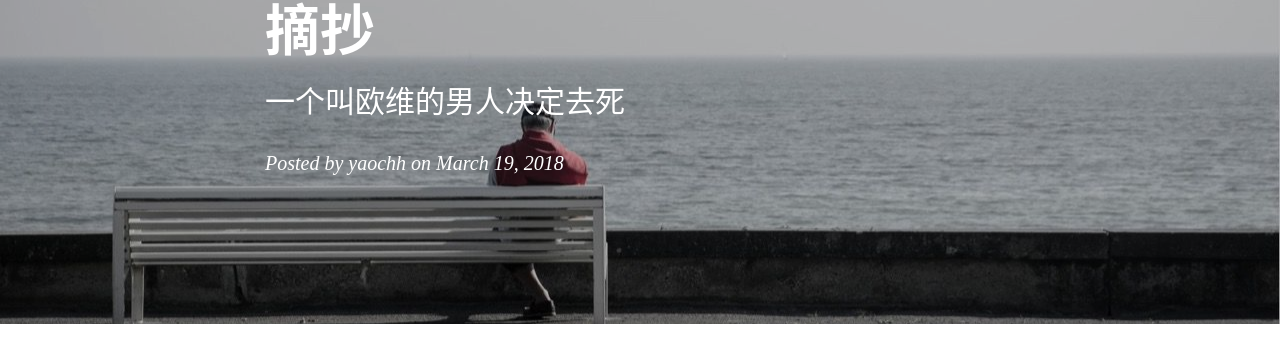
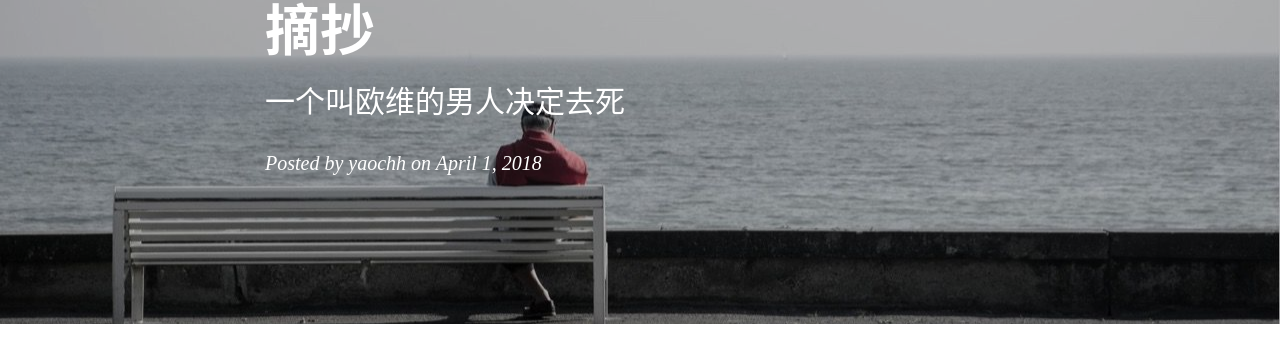
Before and after one commit to yaochh/yaochh.github.io, a Jekyll site: the page built from _posts/2018-04-01-bookabstract.md, in a window 1280 px wide and 900 px high. Shown: the part 199-545 px from the top of the window. Built offline with Jekyll 4.4.1, drawn with Linux system fonts in a browser that asks for light colours; nearby versions of some CDN libraries; comment, search, counter and statistics services are not loaded; some of the changed text lies outside the part shown.

Commit message:
修改文章

```diff
--- a/_posts/2018-04-01-bookabstract.md
+++ b/_posts/2018-04-01-bookabstract.md
@@ -2,7 +2,7 @@
 layout:       post
 title:        "摘抄"
 subtitle:     "一个叫欧维的男人决定去死"
-date:         2018-03-19 12:00:00
+date:         2018-4-1 23:04:17
 author:       "yaochh"
 header-img:   "img/in-post/post-eleme-pwa/eleme-at-io-03.JPG"
 header-mask:  0.3
```
